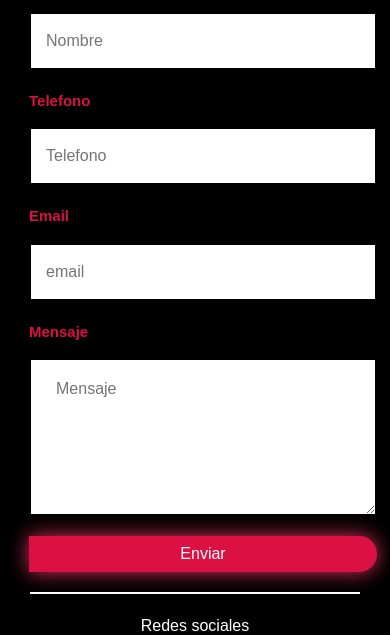
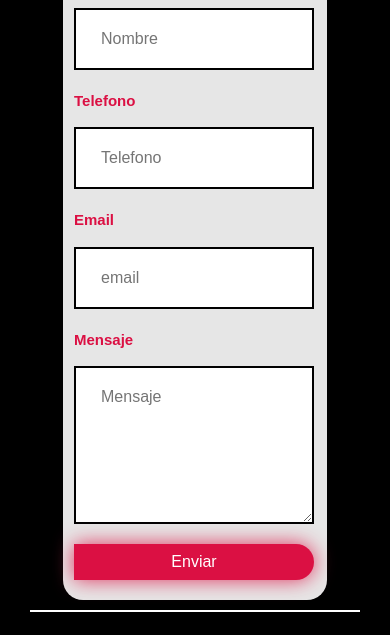
Before and after one commit to SantyDominguez/Marty-D, a plain HTML site: page pages/Contacto.html in a window 390 px wide. Shown: the part 236-871 px from the top of the page. Drawn offline with nearby package versions, Linux system fonts and the light colour scheme.

Commit message:
Modifique Contactos

```diff
--- a/CSS/style.css
+++ b/CSS/style.css
@@ -5,8 +5,8 @@ h1 {
 
 h2 {
     color: #db1043;
-    font-size: 35px;
-
+    font-size: 2em;
+    text-align: center;
 }
 label {
     color: #db1043;
@@ -27,6 +27,22 @@ body {
     align-items: center;
     justify-content: center;
 }
+
+
+}
+.container {
+    position: sticky;
+    top: 50%;
+    left: 50%;
+    transform: translate(-50%, -50%);
+    width: 400px;
+    background-color: rgba(255, 255, 255, 0.9); /* Color de fondo semi-transparente */
+    border-radius: 20px;
+    box-shadow: 0 0 20px rgba(0, 0, 0, 0.2);
+    box-shadow: #292525;
+    margin-top: 30%;
+}
+
 
 form {
     padding: 50px 55px;
@@ -229,5 +245,57 @@ a:hover {
 
     .footer li {
         margin: 10px 0; /* Espacio entre elementos del footer en dispositivos móviles */
-    }
+    }
+
+    .container {
+        width: 80%;
+        max-width: 400px;
+        background-color: rgba(255, 255, 255, 0.9);
+        border-radius: 20px;
+        box-shadow: 0 0 20px rgba(0, 0, 0, 0.2);
+        box-shadow: #292525;
+        margin-top: 0;
+        margin-bottom: 10px;
+    }
+
+    form {
+        padding: 20px;
+        text-align: center;
+        width: 100%;
+        box-sizing: border-box;
+    }
+
+    .input-group {
+        display: flex;
+        flex-direction: column;
+        text-align: left;
+    }
+
+    input, textarea {
+        width: 100%;
+        padding: 17px 25px;
+        border-radius: 20px;
+        margin-bottom: 20px;
+        background-color: #ffffff;
+        border: 2px solid #000000;
+        color: #000000;
+        box-sizing: border-box;
+    }
+
+    .btn {
+        font-size: 16px;
+        color: #fff;
+        border: 0;
+        border-radius: 25px;
+        background-color: #db1043;
+        box-shadow: 0 0 20px #e0305c;
+        cursor: pointer;
+        width: 100%;
+        box-sizing: border-box;
+    }
+
+    .btn:hover {
+        background-color: #e0305c;
+    }
+
 }
--- a/pages/Contacto.html
+++ b/pages/Contacto.html
@@ -20,7 +20,8 @@
     </nav>
     <h2>CONTACTANOS</h2>
 
-    <div class="input-group">
+    <div class="container">
+        <div class="input-group">
         <label for="name">Nombre</label>
         <input type="nombre" name="name" id="name" placeholder="Nombre">
 
@@ -35,6 +36,7 @@
 
         <input class="btn" type="submit" value="Enviar">
 
+        </div>
     </div>
 
 
```
